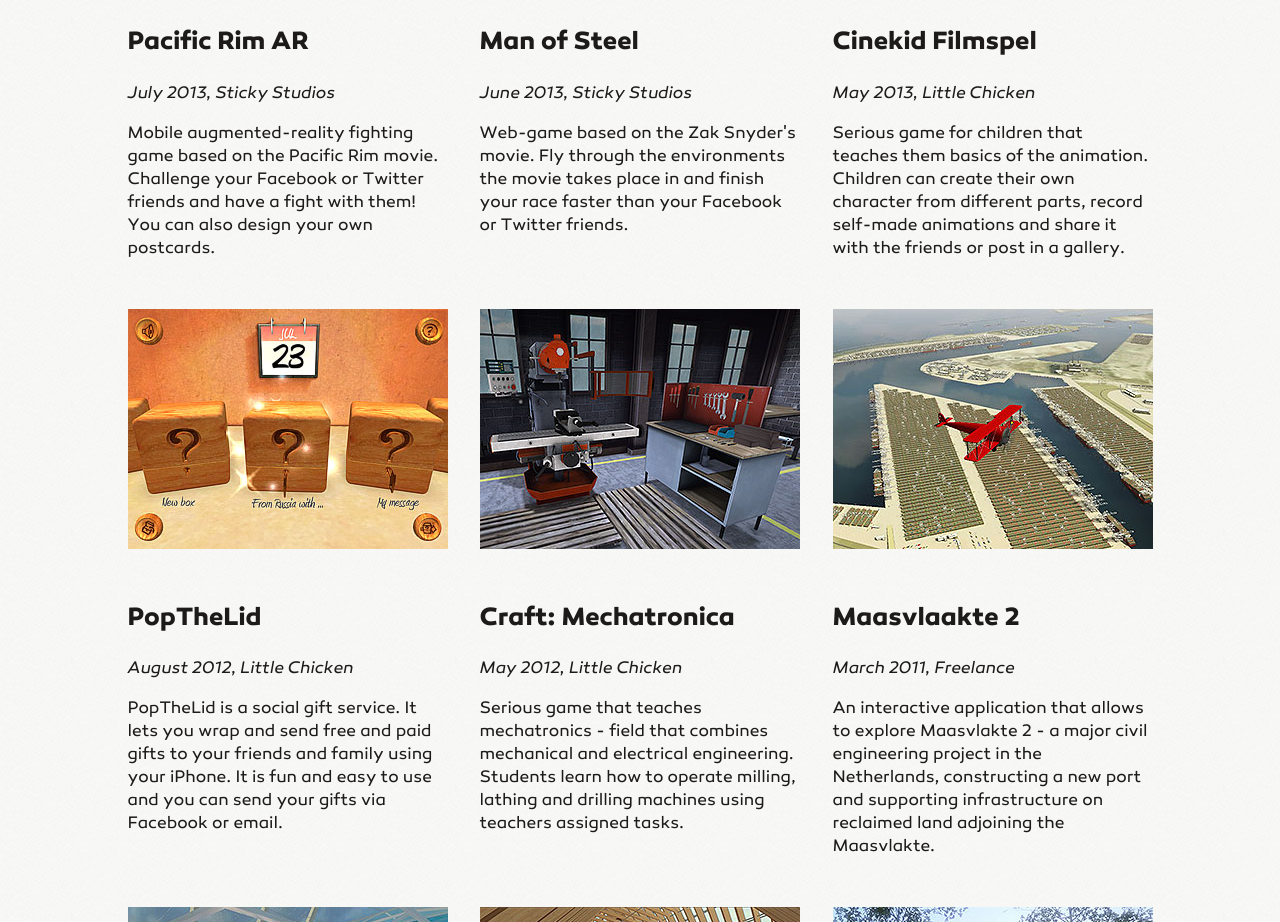
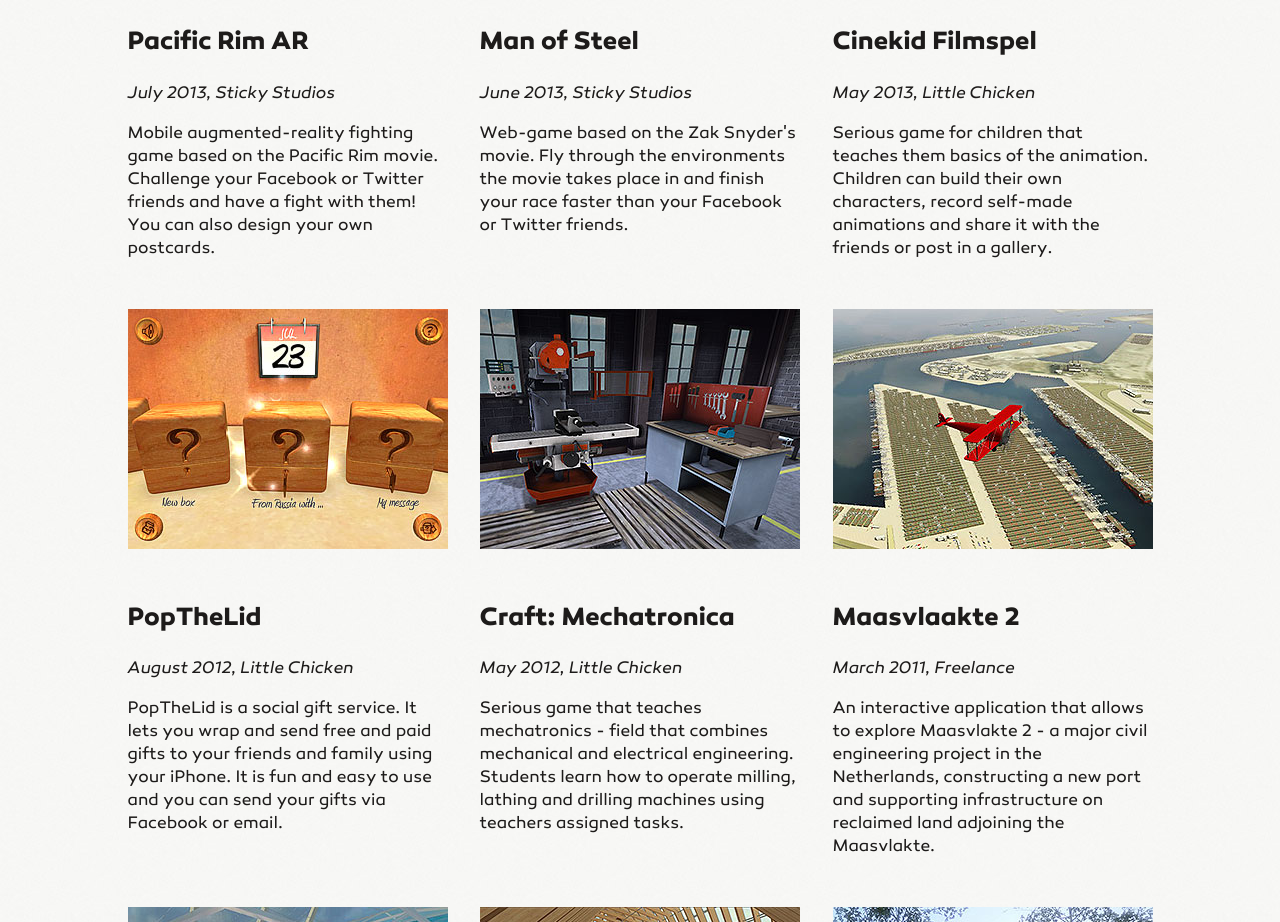
Before and after one commit to stanislavdotpro/stanislavdotpro.github.io, a plain HTML site: page index.html in a window 1280 px wide. Shown: the part 1000-1922 px from the top of the page. Drawn offline with Linux system fonts and the light colour scheme.

Commit message:
Spelling

```diff
--- a/index.html
+++ b/index.html
@@ -67,7 +67,7 @@
 			<div class="column">
 				<h2>Cinekid Filmspel</h2>
 				<p><i>May 2013, Little Chicken</i></p>
-				<p>Serious game for children that teaches them basics of the animation. Children can create their own character from different parts, record self-made animations and share it with the friends or post in a gallery.</p>
+				<p>Serious game for children that teaches them basics of the animation. Children can build their own characters, record self-made animations and share it with the friends or post in a gallery.</p>
 			</div>
 		</div>
 		<div class="row">
```
